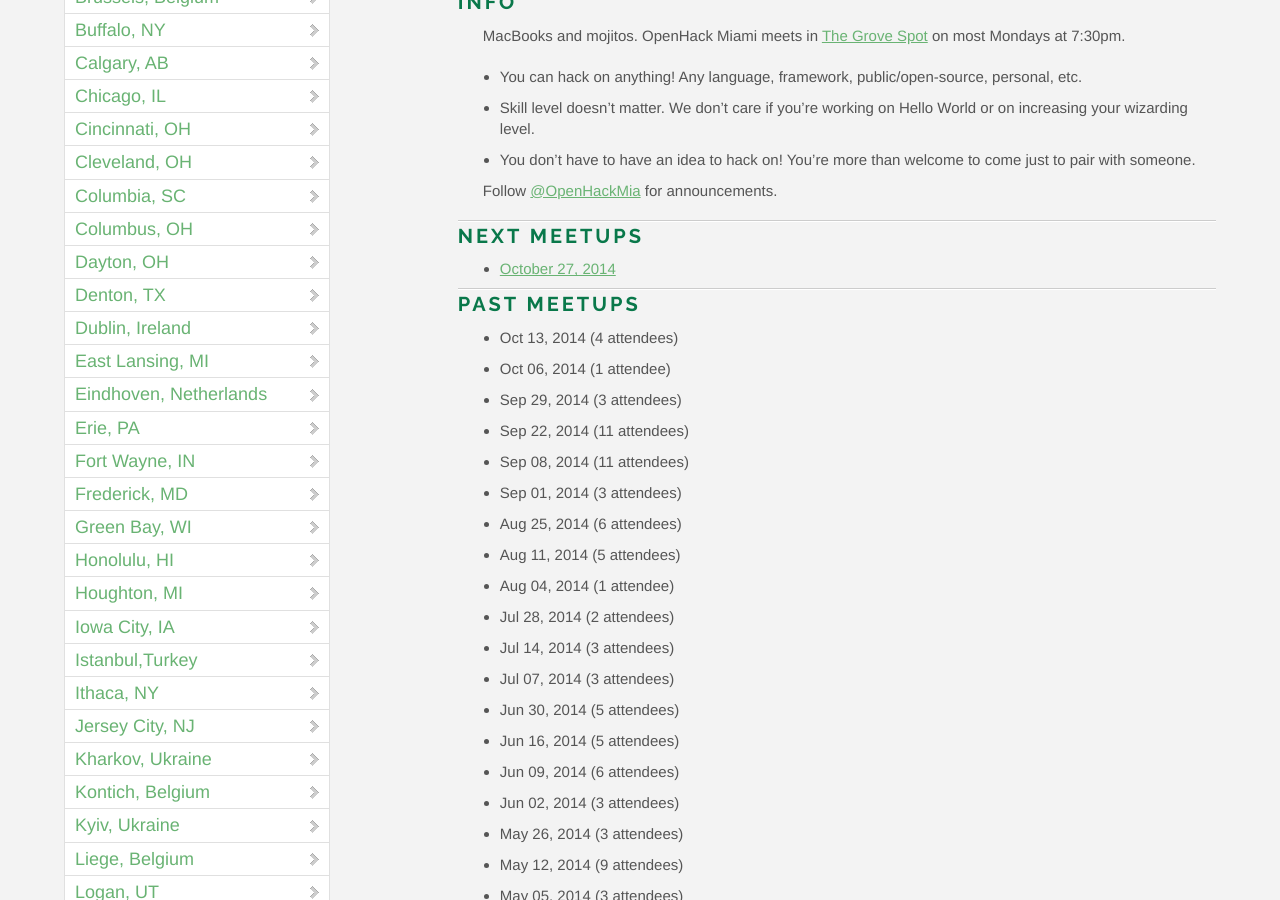
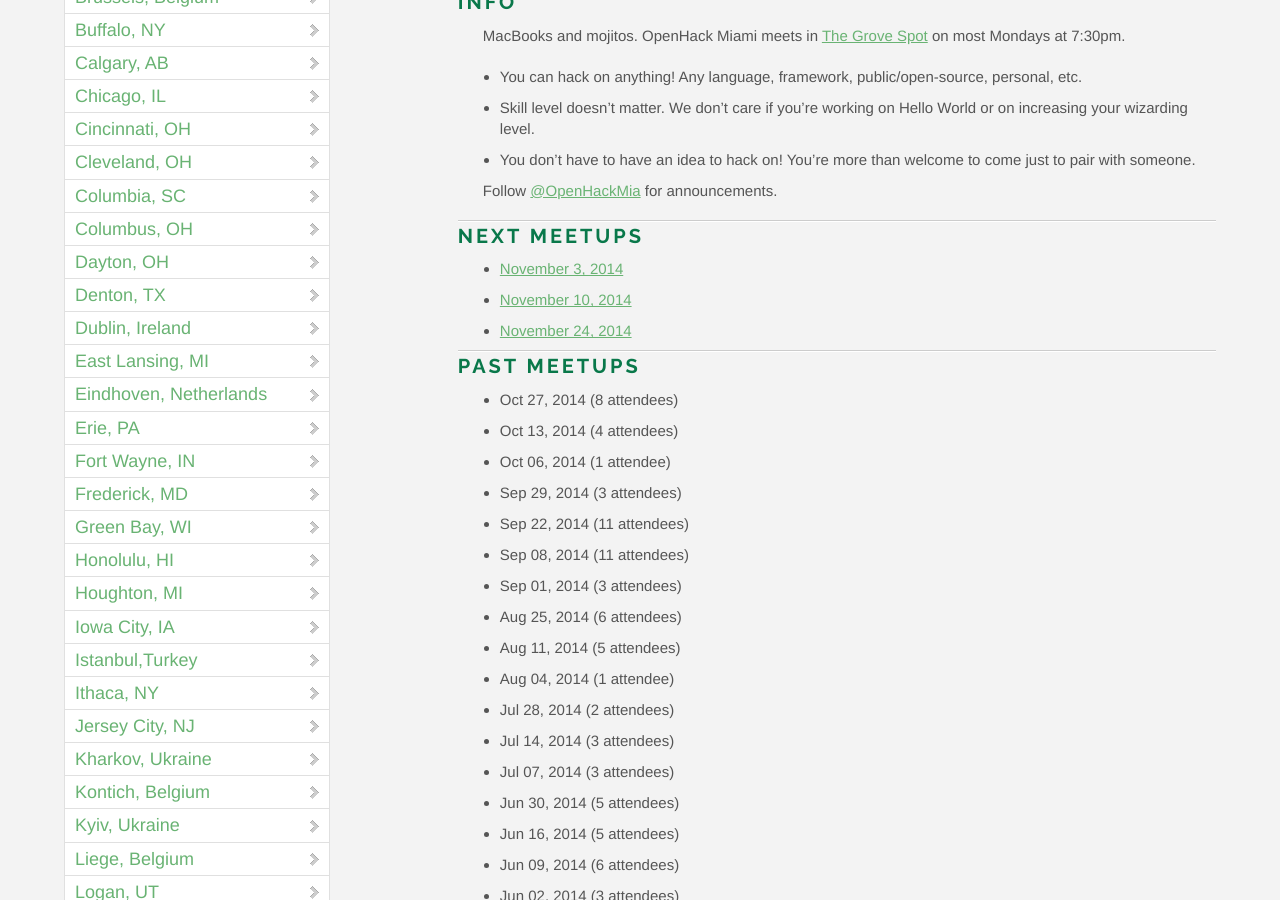
Before and after one commit to OpenHack/openhack.github.com, a Jekyll site: the page built from miami/index.markdown, in a window 1280 px wide and 900 px high, scrolled down 733 px. Built offline with Jekyll 4.4.1, drawn with Linux system fonts in a browser that asks for light colours; nearby versions of some CDN libraries; comment, search, counter and statistics services are not loaded.

Commit message:
Schedule Miami meetups for next month

```diff
--- a/miami/index.markdown
+++ b/miami/index.markdown
@@ -19,10 +19,13 @@ Follow [@OpenHackMia](http://twitter.com/openhackmia) for announcements.
 
 ### Next meetups
 
-* [October 27, 2014](http://www.meetup.com/miamirb/events/210450182/)
+* [November 3, 2014](http://www.meetup.com/miamirb/events/216013972/)
+* [November 10, 2014](http://www.meetup.com/miamirb/events/216014092/)
+* [November 24, 2014](http://www.meetup.com/miamirb/events/216014152/)
 
 ### Past meetups
 
+* Oct 27, 2014 (8 attendees)
 * Oct 13, 2014 (4 attendees)
 * Oct 06, 2014 (1 attendee)
 * Sep 29, 2014 (3 attendees)
```
